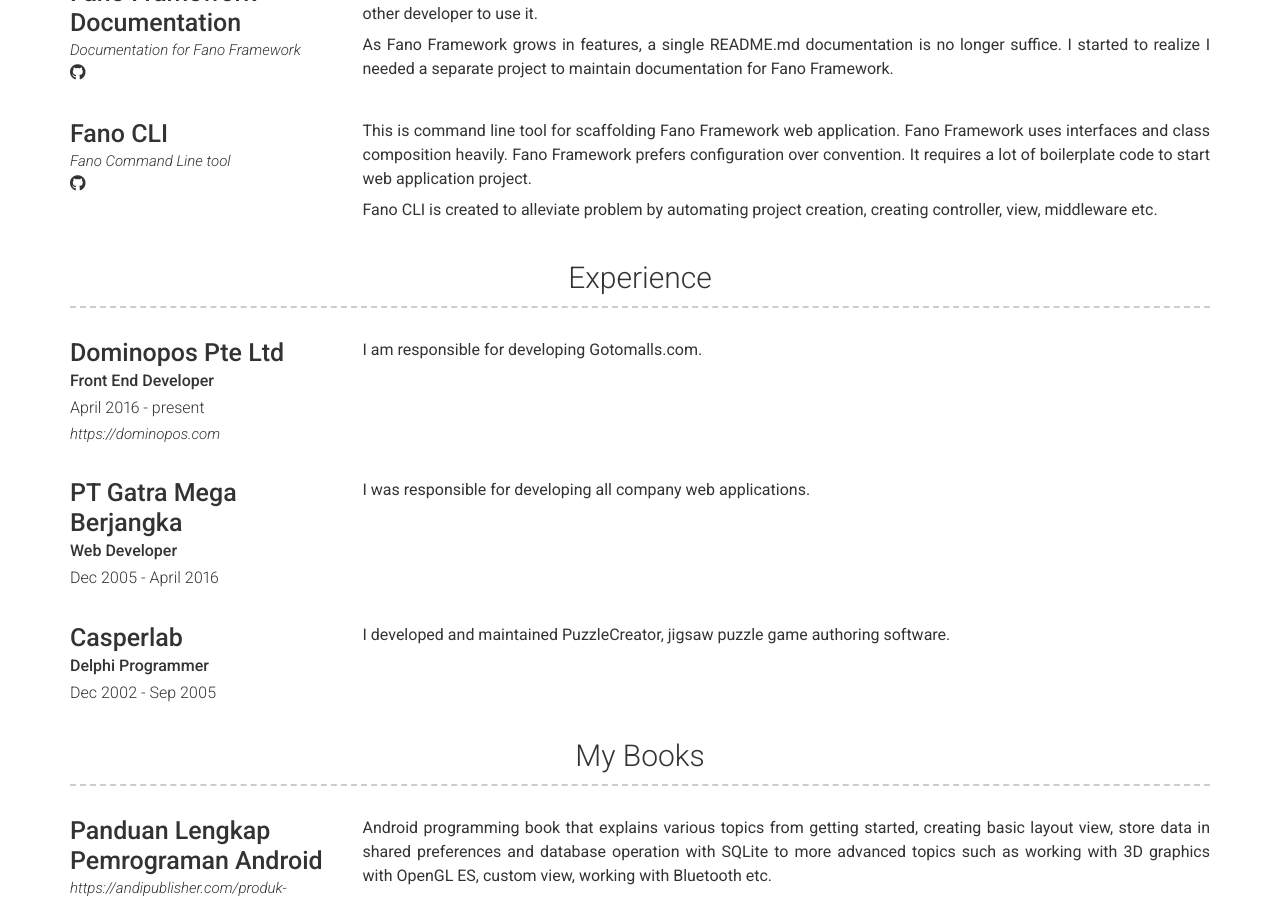
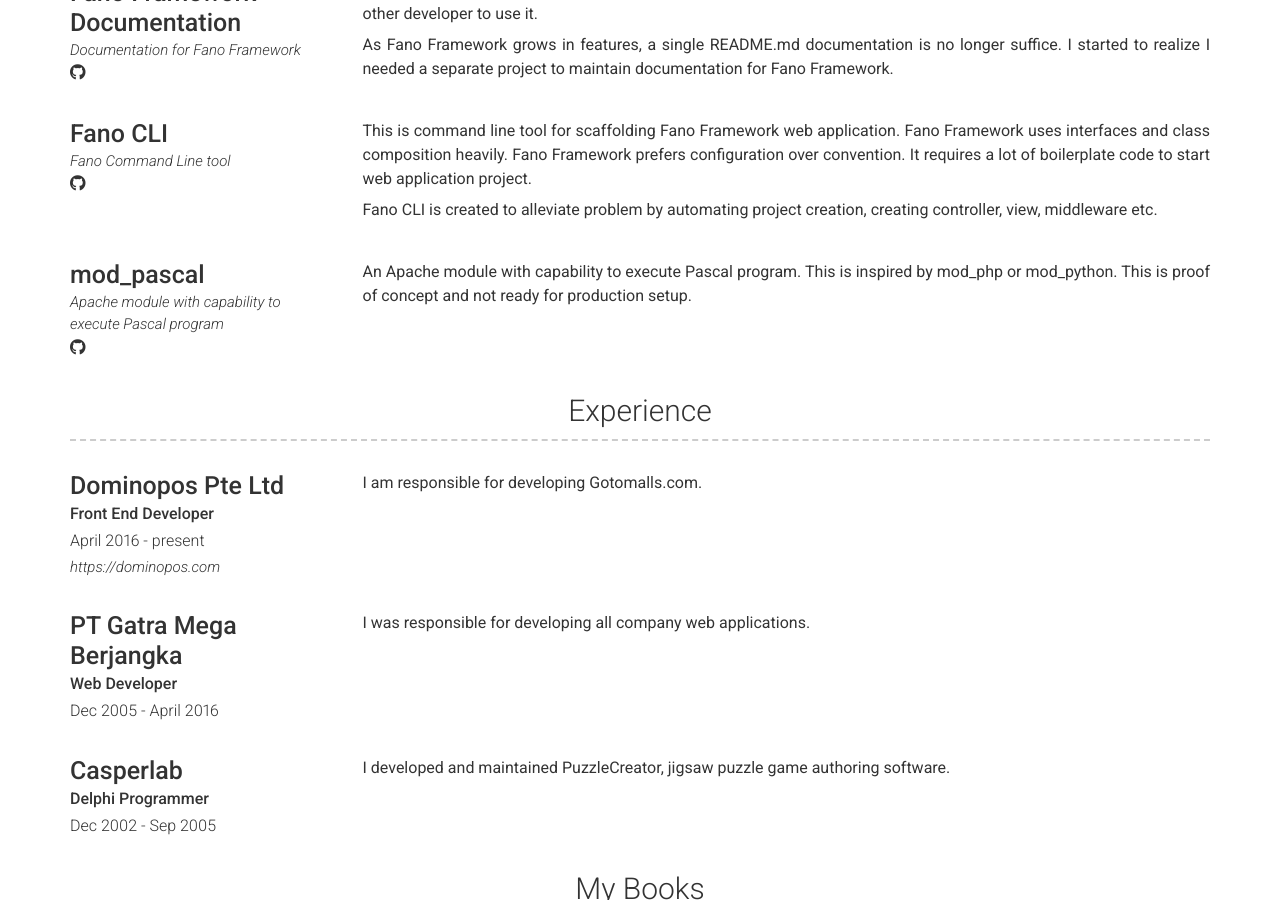
Before and after one commit to zamronypj/zamronypj.github.io, a Jekyll site: the page built from index.md, in a window 1280 px wide and 900 px high, scrolled down 974 px. Built offline with Jekyll 4.4.1, drawn with Linux system fonts in a browser that asks for light colours; nearby versions of some CDN libraries; a script that is not in the unit is left out.

Commit message:
add more project content

```diff
--- a/_config.yml
+++ b/_config.yml
@@ -116,6 +116,17 @@
 
           Fano CLI is created to alleviate problem by automating project creation, creating controller, view,
           middleware etc.
+      - layout: left
+        title: mod_pascal
+        link: https://zamronypj.github.io/mod_pascal/
+        link_text: Apache module with capability to execute Pascal program
+        additional_links:
+          - title:  mod_pascal
+            icon: fab fa-github
+            url: https://github.com/zamornypj/mod_pascal
+        description: | # this will include new lines to allow paragraphs
+          An Apache module with capability to execute Pascal program.
+          This is inspired by mod_php or mod_python. This is proof of concept and not ready for production setup.
   - title: Experience
     layout: list
     content:
```
